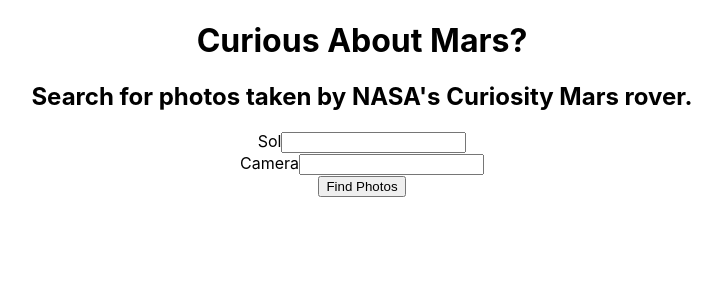
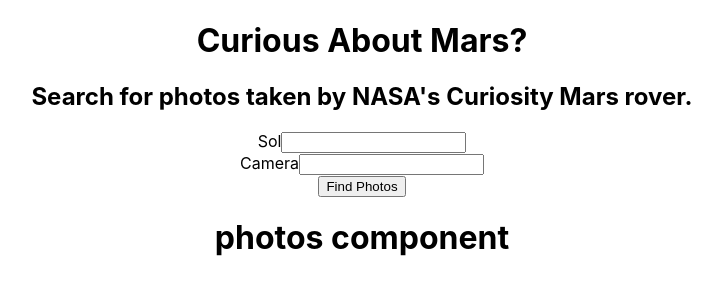
Before and after one commit to allisonkadel/mars-photo-search, a React (Create React App) app in the folder mars-photo-search-client/: page / in a window 1280 px wide. Shown: the top 300 px of the page, without its empty margins (278-1000 px from the left). Built offline with nearby package versions, Linux system fonts and the light colour scheme.

Commit message:
add Photos component and render in App

```diff
--- a/mars-photo-search-client/src/App.js
+++ b/mars-photo-search-client/src/App.js
@@ -1,6 +1,7 @@
 import React, { Component } from 'react';
 import './App.css';
 import SearchForm from './components/SearchForm';
+import Photos from './components/Photos';
 
 class App extends Component {
   render() {
@@ -9,6 +10,7 @@
         <h1>Curious About Mars?</h1>
         <h2>Search for photos taken by NASA's Curiosity Mars rover.</h2>
         <SearchForm />
+        <Photos />
       </div>
     );
   }
--- a/mars-photo-search-client/src/components/Photos.js
+++ b/mars-photo-search-client/src/components/Photos.js
@@ -0,0 +1,14 @@
+import React, { Component } from 'react';
+
+class Photos extends Component {
+
+
+
+  render() {
+    return (
+      <h1>photos component</h1>
+    )
+  }
+}
+
+export default Photos;
```
